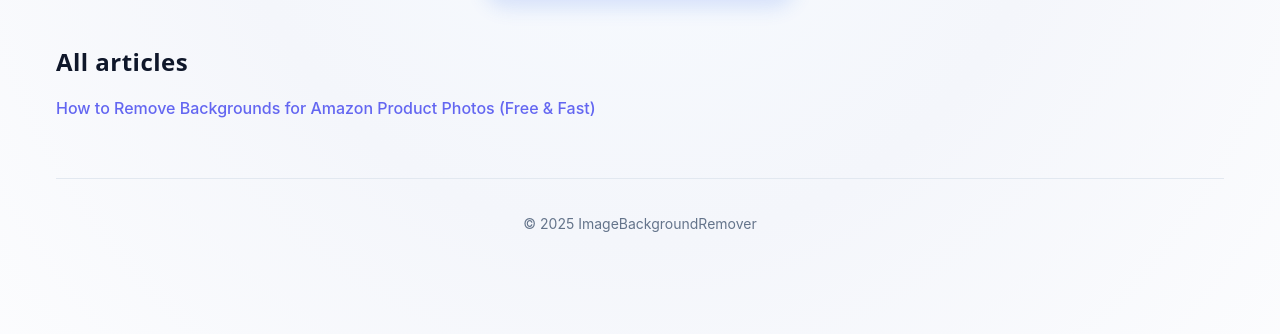
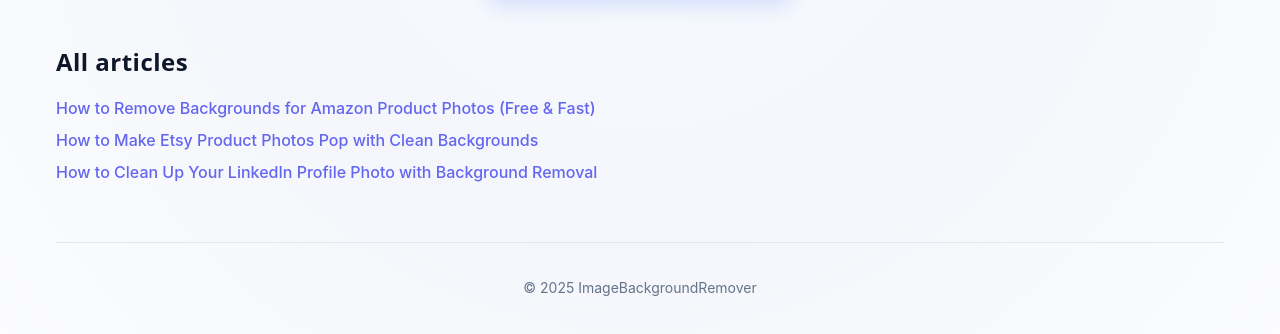
Before and after one commit to vinayakganiger0002-lgtm/bgremover, a website: page public/blog/index.html in a window 1280 px wide. Shown: the part 170-504 px from the top of the page. Drawn offline with Linux system fonts and the light colour scheme.

Commit message:
update blogs

```diff
--- a/public/blog/index.html
+++ b/public/blog/index.html
@@ -26,6 +26,16 @@
       How to Remove Backgrounds for Amazon Product Photos (Free &amp; Fast)
     </a>
   </li>
+  <li>
+    <a href="/blog/etsy-product-photos.html">
+      How to Make Etsy Product Photos Pop with Clean Backgrounds
+    </a>
+  </li>
+  <li>
+    <a href="/blog/linkedin-profile-photo.html">
+      How to Clean Up Your LinkedIn Profile Photo with Background Removal
+    </a>
+  </li>
 </ul>
   </section>
 </main>
```
Lines whose indentation alone changed are shown as unchanged.
